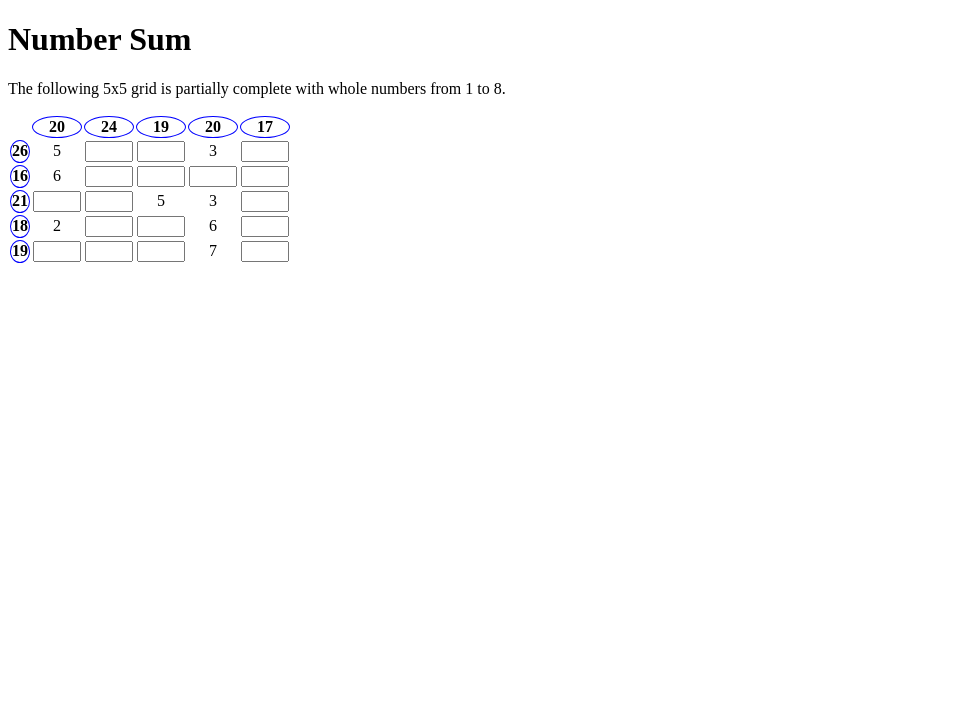
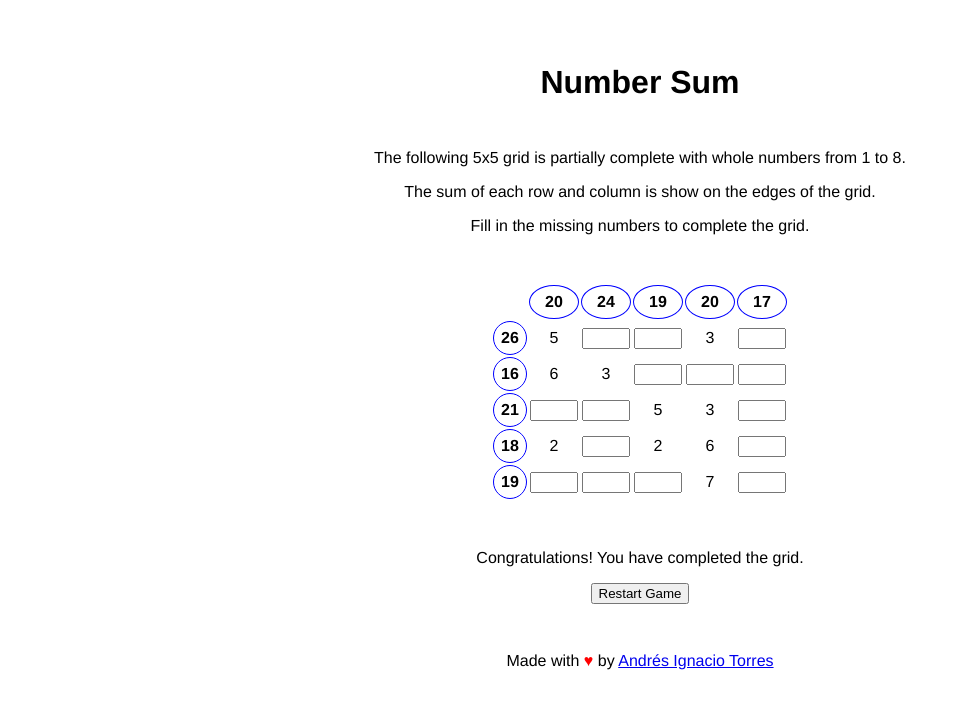
Before and after one commit to aitorres/numbersum, a SvelteKit app: page / in a window 1280 px wide. Shown: the top 708 px of the page, without its empty margins (0-960 px from the left). Built offline with nearby package versions, Linux system fonts and the light colour scheme.

Commit message:
feat: complete implementation and add basic styling

```diff
--- a/src/routes/+page.svelte
+++ b/src/routes/+page.svelte
@@ -1,12 +1,18 @@
 <script lang="ts">
+    // Class names to provide visual feedback on the input fields
     const validClass = 'valid';
     const invalidClass = 'invalid';
 
+    // Game configuration
     let gridSize: number = 5;
     let maxNumber: number = 8;
+    let shownNumberProportion: number = 0.40;
+
+    // Setting up game state -- this is only done once per game
     let grid: number[][] = setupGrid(gridSize);
-    let partialGrid = grid.map(row => row.map(cell => Math.random() < 0.25 ? cell : null));
+    let partialGrid: (number | null)[][] = setupPartialGrid();
 
+    // Sets up the game grid with random numbers for a given size
     function setupGrid(size: number): number[][] {
         let grid: number[][] = [];
         for (let i = 0; i < size; i++) {
@@ -19,30 +25,40 @@
         return grid;
     }
 
+    // Sets up the partial grid with a proportion of the numbers shown,
+    // to be filled in by the player
+    function setupPartialGrid(): (number | null)[][] {
+        return grid.map(row => row.map(cell => Math.random() < shownNumberProportion ? cell : null));
+    }
+
+    // Returns the sum of a row in the grid
     function getRowSum(rowIndex: number): number {
         return grid[rowIndex].reduce((acc, cell) => acc + cell, 0);
     }
 
-
+    // Returns the sum of a column in the grid
     function getColumnSum(columnIndex: number): number {
         return grid.reduce((acc, row) => acc + row[columnIndex], 0);
     }
 
+    // On input field change, validates the input and provides visual feedback
     function validateGridInput(event: Event) {
         let input = event.target as HTMLInputElement;
         let value = input.value;
 
+        // If the input is empty, remove any visual feedback
         if (value === '') {
             input.classList.remove(validClass, invalidClass);
             return;
         }
 
-        let parsedValue = parseInt(value);
-
         let rowIndex = parseInt(input.dataset.row as string);
         let columnIndex = parseInt(input.dataset.column as string);
+
+        let parsedValue = parseInt(value);
         let expectedValue = grid[rowIndex][columnIndex];
 
+        // Add visual feedback based on the input value and the expected value
         if (parsedValue === expectedValue) {
             input.classList.remove(invalidClass);
             input.classList.add(validClass);
@@ -52,12 +68,37 @@
         }
     }
 
+    // Checks if the game is complete by checking if all input fields are filled
+    // and have the correct values
+    function isGameComplete(): boolean {
+        if (typeof document === 'undefined') {
+            return false;
+        }
+
+        let inputs = document.querySelectorAll('.gridInput');
+        for (let input of inputs) {
+            if ((input as HTMLInputElement).value === '' || input.classList.contains(invalidClass)) {
+            return false;
+            }
+        }
+
+        return true;
+    }
 </script>
+
 <main>
     <h1>Number Sum</h1>
-    <p>
-        The following {gridSize}x{gridSize} grid is partially complete with whole numbers from 1 to {maxNumber}.
-    </p>
+    <div class="explanation">
+        <p>
+            The following {gridSize}x{gridSize} grid is partially complete with whole numbers from 1 to {maxNumber}.
+        </p>
+        <p>
+            The sum of each row and column is show on the edges of the grid.
+        </p>
+        <p>
+            Fill in the missing numbers to complete the grid.
+        </p>
+    </div>
 
     <table class="grid">
         <tbody>
@@ -81,9 +122,41 @@
         {/each}
         </tbody>
     </table>
+
+    {#if isGameComplete()}
+        <p>Congratulations! You have completed the grid.</p>
+        <button on:click={() => location.reload()}>Restart Game</button>
+    {/if}
+
+    <footer>
+        Made with <span class="heart">♥</span> by <a href="https://aitorres.com" title="Andrés Ignacio Torres">Andrés Ignacio Torres</a>
+    </footer>
 </main>
 
 <style>
+    main {
+        font-family: "Helvetica", "Verdana", sans-serif;
+        min-width: 320px;
+        width: 60vw;
+        margin: 4em auto;
+    }
+
+    h1, p, footer {
+        text-align: center;
+    }
+
+    table, button {
+        margin: 0 auto;
+    }
+
+    button {
+        display: block;
+    }
+
+    .explanation, table, footer {
+        margin-top: 3em;
+        margin-bottom: 3em;
+    }
 
     :global(.valid) {
         border-color: green;
@@ -93,9 +166,17 @@
         border-color: red;
     }
 
+    .heart {
+        color: red;
+        font-weight: bold;
+    }
+
     td {
         vertical-align: middle;
         text-align: center;
+
+        width: 30px;
+        height: 30px;
     }
 
     .sum {
```
